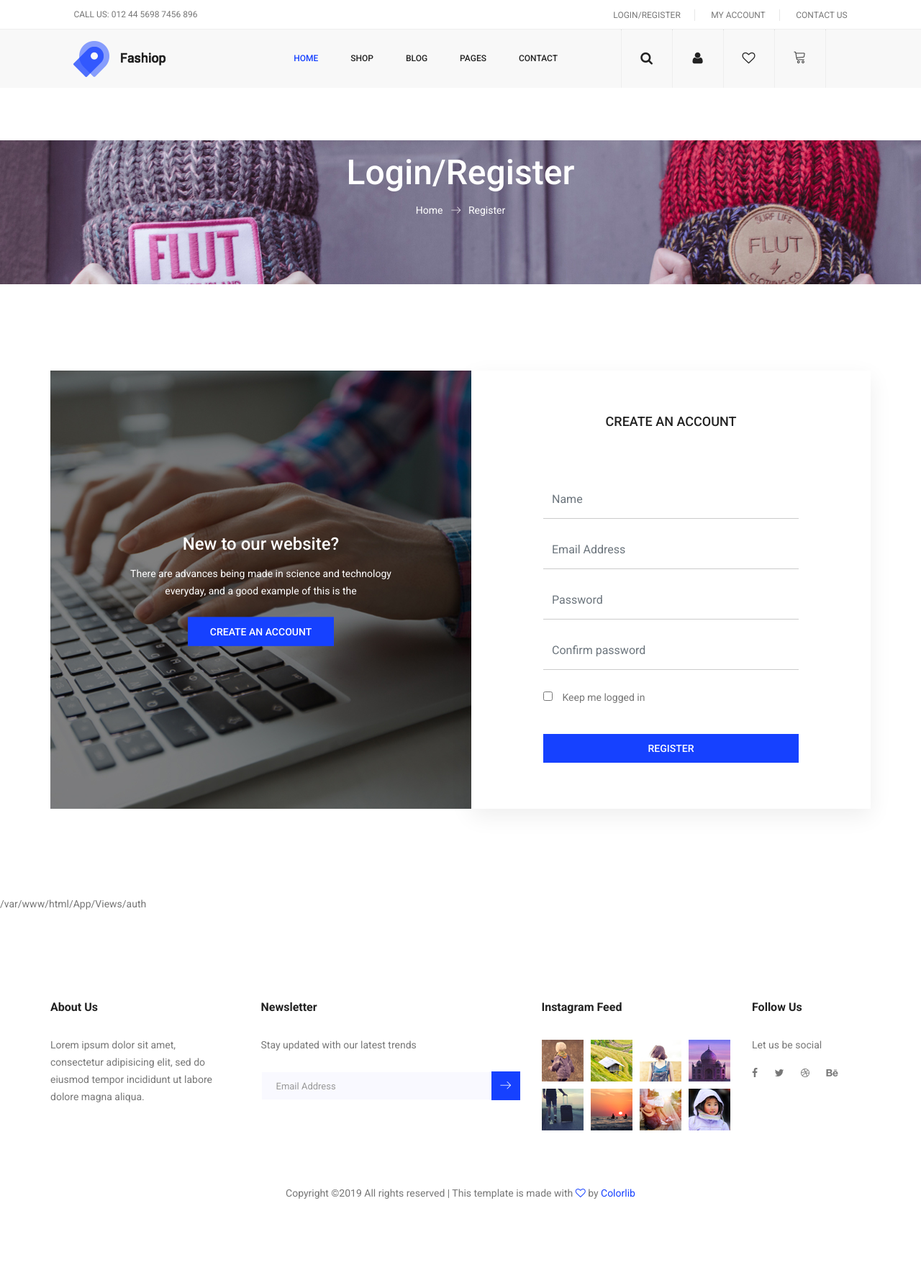
After one commit to hattamaulana/anaKampus, a PHP site: page /App/Views/auth/signUp.php in a window 1280 px wide. The commit adds this page. Shown: the whole page at 72% size. Run offline with PHP 8.4, Linux system fonts and the light colour scheme.

Commit message:
Fix Bug Routing System

```diff
--- a/App/Controllers/Auth/AuthController.php
+++ b/App/Controllers/Auth/AuthController.php
@@ -6,7 +6,6 @@ use App\Controllers\Controller;
 
 class AuthController extends Controller {
   public function signUp($request) {
-    $data = array('data' => "Hello World!" );
-    parent::view('index', $data);
+    die(var_dump($request));
   }
 }
--- a/App/Router/Request.php
+++ b/App/Router/Request.php
@@ -31,6 +31,7 @@ class Request implements RequestInterface {
     if($this->requestMethod === "GET") {
       return;
     }
+
     if ($this->requestMethod == "POST") {
       $body = array();
       foreach($_POST as $key => $value) {
--- /dev/null
+++ b/App/Views/auth/signUp.php
@@ -0,0 +1,66 @@
+<?php require_once __DIR__.'/../templates/header.php'; ?>
+
+	<!--================Home Banner Area =================-->
+	<section class="banner_area">
+		<div class="banner_inner d-flex align-items-center">
+			<div class="container">
+				<div class="banner_content text-center">
+					<h2>Login/Register</h2>
+					<div class="page_link">
+						<a href="index.html">Home</a>
+						<a href="registration.html">Register</a>
+					</div>
+				</div>
+			</div>
+		</div>
+	</section>
+	<!--================End Home Banner Area =================-->
+
+	<!--================Login Box Area =================-->
+	<section class="login_box_area p_120">
+		<div class="container">
+			<div class="row">
+				<div class="col-lg-6">
+					<div class="login_box_img">
+						<img class="img-fluid" src="img/login.jpg" alt="">
+						<div class="hover">
+							<h4>New to our website?</h4>
+							<p>There are advances being made in science and technology everyday, and a good example of this is the</p>
+							<a class="main_btn" href="#">Create an Account</a>
+						</div>
+					</div>
+				</div>
+				<div class="col-lg-6">
+					<div class="login_form_inner reg_form">
+						<h3>Create an Account</h3>
+						<form class="row login_form" action="/register" method="post" id="contactForm" novalidate="novalidate">
+							<div class="col-md-12 form-group">
+								<input type="text" class="form-control" id="name" name="name" placeholder="Name">
+							</div>
+							<div class="col-md-12 form-group">
+								<input type="email" class="form-control" id="email" name="email" placeholder="Email Address">
+							</div>
+							<div class="col-md-12 form-group">
+								<input type="text" class="form-control" id="password" name="password" placeholder="Password">
+							</div>
+							<div class="col-md-12 form-group">
+								<input type="password" class="form-control" id="pass" name="pass" placeholder="Confirm password">
+							</div>
+							<div class="col-md-12 form-group">
+								<div class="creat_account">
+									<input type="checkbox" id="f-option2" name="selector">
+									<label for="f-option2">Keep me logged in</label>
+								</div>
+							</div>
+							<div class="col-md-12 form-group">
+								<button type="submit" value="submit" class="btn submit_btn">Register</button>
+							</div>
+						</form>
+					</div>
+				</div>
+			</div>
+		</div>
+	</section>
+	<!--================End Login Box Area =================-->
+
+<?php echo __DIR__; require_once __DIR__.'/../templates/footer.php'; ?>
--- a/routes.php
+++ b/routes.php
@@ -5,4 +5,7 @@ use App\Router\Request;
 
 $route = new Router(new Request());
 
-$route->get('/', 'Auth\AuthController@signUp');
+$route->get('/', 'View\HomeView@show');
+$route->get('/login', 'View\SignInController@show');
+$route->get('/register', 'View\SignUpController@show');
+$route->post('/register', 'Auth\AuthController@signUp');
```
Also changed, not shown: App/Controllers/View/HomeView.php (added, +11 -0 lines), App/Controllers/View/SignInController.php (added, +11 -0 lines), App/Controllers/View/SignUpController.php (added, +11 -0 lines), App/Router/Router.php (+7 -3 lines), .htaccess (added).
